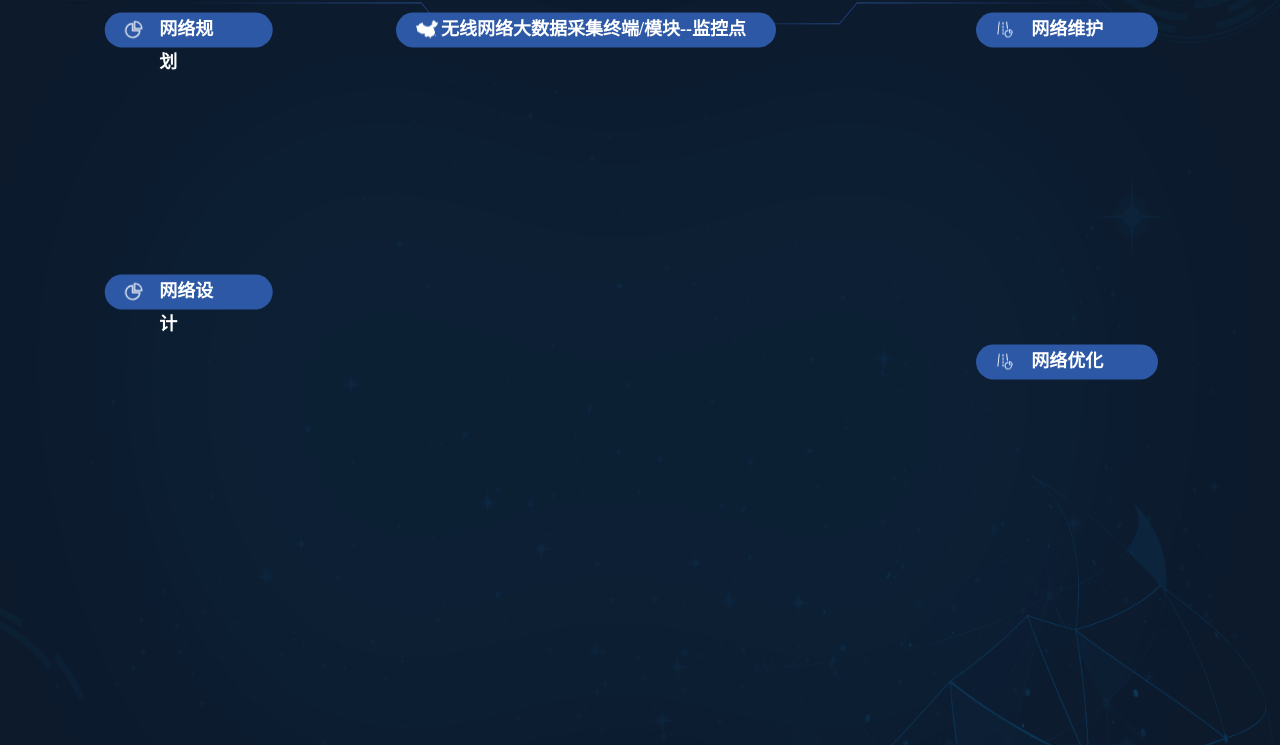
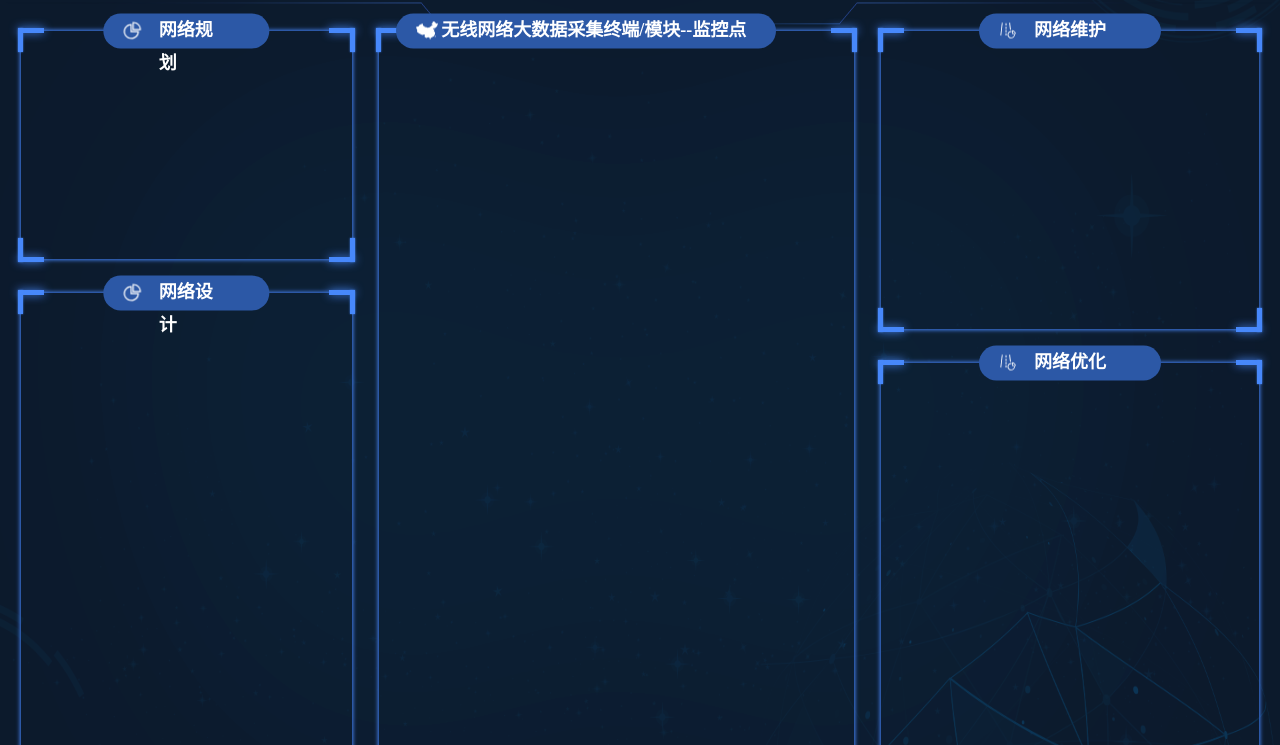
Before and after one commit to LongTimeToFall/data-visualization, a plain HTML site: page index.html in a window 1280 px wide. Shown: the part 55-800 px from the top of the page. Drawn offline with Linux system fonts and the light colour scheme.

Commit message:
css完成

```diff
--- a/CSS/index.css
+++ b/CSS/index.css
@@ -80,22 +80,116 @@ body {
     left: 20px;
 }
 
+/* 四个角落的发光部分 */
+.pry {
+    position: absolute;
+    width: 100%;
+    height: 100%;
+}
 
+.pry i:nth-child(1) {
+    position: absolute;
+    height: 5px;
+    width: 26px;
+    left: -3px;
+    top: -3px;
+    background-color: #4788fb;
+    box-shadow: 0px 0px 10px #4788fb;
+}
+
+.pry i:nth-child(2) {
+    position: absolute;
+    width: 5px;
+    height: 24px;
+    left: -3px;
+    top: -3px;
+    background-color: #4788fb;
+    box-shadow: 0px 0px 2px #4788fb;
+}
+
+.pry i:nth-child(3) {
+    position: absolute;
+    height: 5px;
+    width: 26px;
+    right: -3px;
+    top: -3px;
+    background-color: #4788fb;
+    box-shadow: 0px 0px 10px #4788fb;
+}
+
+.pry i:nth-child(4) {
+    position: absolute;
+    width: 5px;
+    height: 24px;
+    right: -3px;
+    top: -3px;
+    background-color: #4788fb;
+    box-shadow: 0px 0px 2px #4788fb;
+}
+
+.pry i:nth-child(5) {
+    position: absolute;
+    height: 5px;
+    width: 26px;
+    left: -3px;
+    bottom: -3px;
+    background-color: #4788fb;
+    box-shadow: 0px 0px 10px #4788fb;
+}
+
+.pry i:nth-child(6) {
+    position: absolute;
+    width: 5px;
+    height: 24px;
+    left: -3px;
+    bottom: -3px;
+    background-color: #4788fb;
+    box-shadow: 0px 0px 2px #4788fb;
+}
+
+.pry i:nth-child(7) {
+    position: absolute;
+    height: 5px;
+    width: 26px;
+    right: -3px;
+    bottom: -3px;
+    background-color: #4788fb;
+    box-shadow: 0px 0px 10px #4788fb;
+}
+
+.pry i:nth-child(8) {
+    position: absolute;
+    width: 5px;
+    height: 24px;
+    right: -3px;
+    bottom: -3px;
+    background-color: #4788fb;
+    box-shadow: 0px 0px 2px #4788fb;
+}
+
+/* 左上 */
 .contentLeftTop {
     width: 100%;
     height: 230px;
     margin-bottom: 32px;
     position: relative;
+    border: 1px solid #2c58a6;
+    box-shadow: 0px 0px 4px #4788fb;
 }
 
 .contentLeftbottom {
-    height: 614px;
+    height: 610px;
     position: relative;
+    border: 1px solid #2c58a6;
+    box-shadow: 0px 0px 4px #4788fb;
 }
 
 .center {
-    margin: 0 18px;
+    height: 872px;
+    margin: 0 25px;
     position: relative;
+    border: 1px solid #2c58a6;
+    box-shadow: 0px 0px 4px #4788fb;
 }
 
 .contentRightTop {
@@ -103,9 +197,13 @@ body {
     height: 300px;
     margin-bottom: 32px;
     position: relative;
+    border: 1px solid #2c58a6;
+    box-shadow: 0px 0px 4px #4788fb;
 }
 
 .contentRightbottom {
     height: 539px;
     position: relative;
+    border: 1px solid #2c58a6;
+    box-shadow: 0px 0px 4px #4788fb;
 }
--- a/index.html
+++ b/index.html
@@ -16,19 +16,13 @@
     <div class="content versions">
         <div class="left">
             <div class="contentLeftTop">
-                <div class="pry">
+                <div class="pry pry1">
                     <i></i>
                     <i></i>
-                </div>
-                <div class="pry">
                     <i></i>
                     <i></i>
-                </div>
-                <div class="pry">
                     <i></i>
                     <i></i>
-                </div>
-                <div class="pry">
                     <i></i>
                     <i></i>
                 </div>
@@ -41,16 +35,10 @@
                 <div class="pry">
                     <i></i>
                     <i></i>
-                </div>
-                <div class="pry">
                     <i></i>
                     <i></i>
-                </div>
-                <div class="pry">
                     <i></i>
                     <i></i>
-                </div>
-                <div class="pry">
                     <i></i>
                     <i></i>
                 </div>
@@ -64,16 +52,10 @@
             <div class="pry">
                 <i></i>
                 <i></i>
-            </div>
-            <div class="pry">
                 <i></i>
                 <i></i>
-            </div>
-            <div class="pry">
                 <i></i>
                 <i></i>
-            </div>
-            <div class="pry">
                 <i></i>
                 <i></i>
             </div>
@@ -87,16 +69,10 @@
                 <div class="pry">
                     <i></i>
                     <i></i>
-                </div>
-                <div class="pry">
                     <i></i>
                     <i></i>
-                </div>
-                <div class="pry">
                     <i></i>
                     <i></i>
-                </div>
-                <div class="pry">
                     <i></i>
                     <i></i>
                 </div>
@@ -109,16 +85,10 @@
                 <div class="pry">
                     <i></i>
                     <i></i>
-                </div>
-                <div class="pry">
                     <i></i>
                     <i></i>
-                </div>
-                <div class="pry">
                     <i></i>
                     <i></i>
-                </div>
-                <div class="pry">
                     <i></i>
                     <i></i>
                 </div>
```
